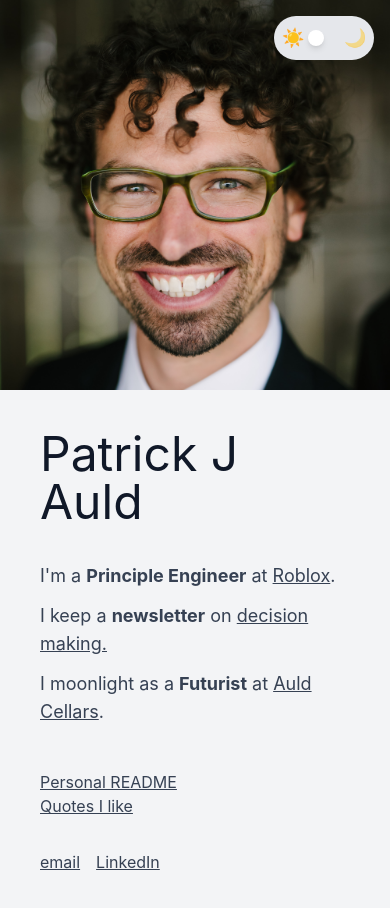
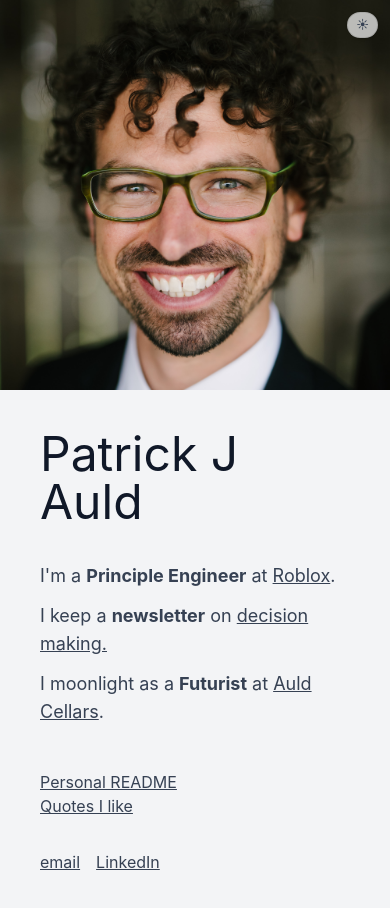
Before and after one commit to PatrickAuld/patrickauld.com, a Next.js app: page / in a window 390 px wide. Shown: the top 908 px of the page. Built offline with nearby package versions, Linux system fonts and the light colour scheme.

Commit message:
Make theme toggle subtle
Replace the large switch UI with a single subtle icon button so it does not overlap content on mobile.

```diff
--- a/components/dark-mode-toggle.tsx
+++ b/components/dark-mode-toggle.tsx
@@ -1,10 +1,9 @@
-import { useState, useEffect } from 'react'
+import { useEffect, useState } from 'react'
 
 const DarkModeToggle = () => {
   const [isDark, setIsDark] = useState(false)
 
   useEffect(() => {
-    // Check for saved theme preference or default to system preference
     const savedTheme = localStorage.getItem('theme')
     const prefersDark = window.matchMedia('(prefers-color-scheme: dark)').matches
 
@@ -18,40 +17,28 @@ const DarkModeToggle = () => {
   }, [])
 
   const toggleDarkMode = () => {
-    if (isDark) {
+    const nextIsDark = !isDark
+
+    if (nextIsDark) {
+      document.documentElement.classList.add('dark')
+      localStorage.setItem('theme', 'dark')
+    } else {
       document.documentElement.classList.remove('dark')
       localStorage.setItem('theme', 'light')
-      setIsDark(false)
-    } else {
-      document.documentElement.classList.add('dark')
-      localStorage.setItem('theme', 'dark')
-      setIsDark(true)
     }
+
+    setIsDark(nextIsDark)
   }
 
   return (
     <button
+      type="button"
       onClick={toggleDarkMode}
-      className="fixed top-4 right-4 z-50 flex items-center space-x-1 bg-gray-200 dark:bg-gray-700 rounded-full p-2 transition-colors duration-200 hover:bg-gray-300 dark:hover:bg-gray-600"
-      aria-label="Toggle dark mode"
+      className="fixed right-3 top-3 z-50 rounded-full border border-black/10 bg-white/70 px-2 py-1 text-xs text-gray-700 shadow-sm backdrop-blur transition hover:bg-white/90 dark:border-white/10 dark:bg-black/30 dark:text-gray-200 dark:hover:bg-black/40"
+      aria-label={isDark ? 'Switch to light mode' : 'Switch to dark mode'}
+      title={isDark ? 'Light mode' : 'Dark mode'}
     >
-      <span
-        className={`text-lg transition-opacity duration-200 ${isDark ? 'opacity-50' : 'opacity-100'}`}
-      >
-        ☀️
-      </span>
-      <div className="relative w-8 h-4">
-        <div
-          className={`absolute top-0 left-0 w-4 h-4 bg-white rounded-full shadow-md transform transition-transform duration-200 ${
-            isDark ? 'translate-x-4' : 'translate-x-0'
-          }`}
-        />
-      </div>
-      <span
-        className={`text-lg transition-opacity duration-200 ${isDark ? 'opacity-100' : 'opacity-50'}`}
-      >
-        🌙
-      </span>
+      {isDark ? '☾' : '☀'}
     </button>
   )
 }
```
